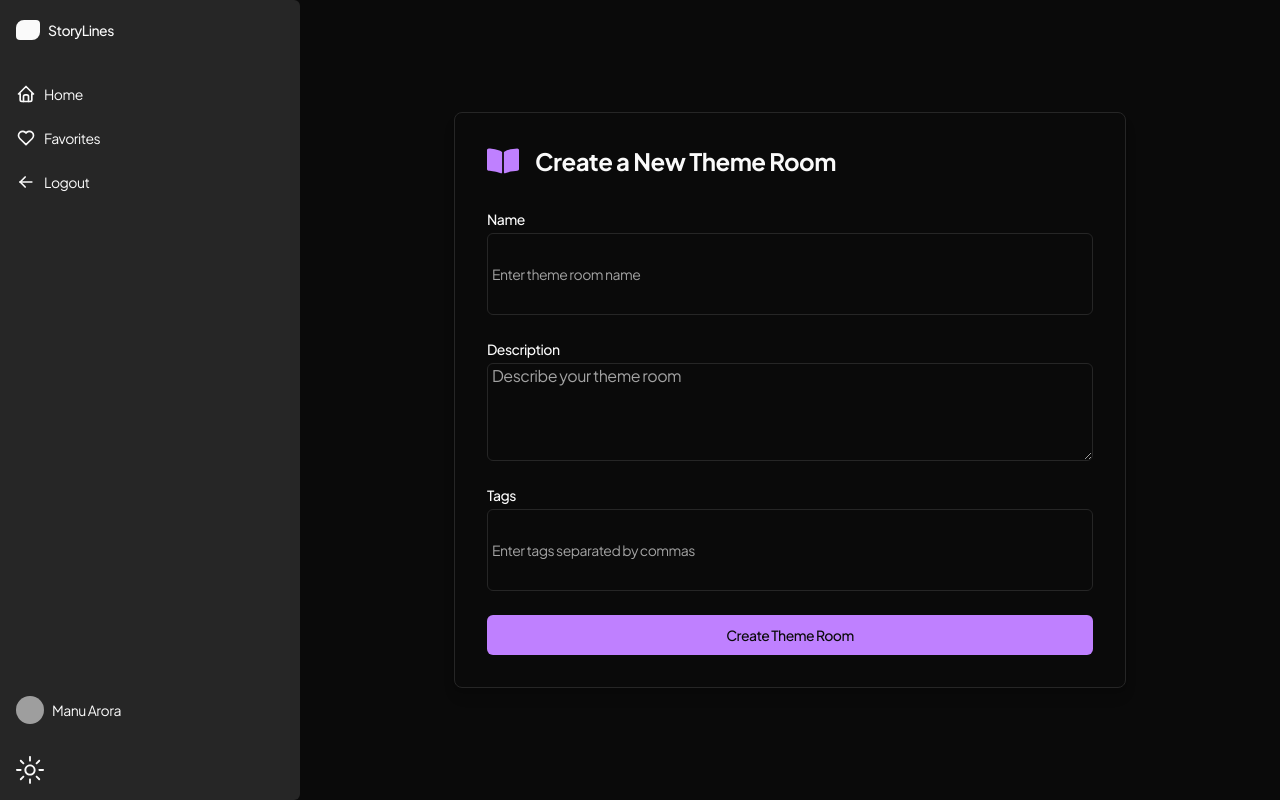
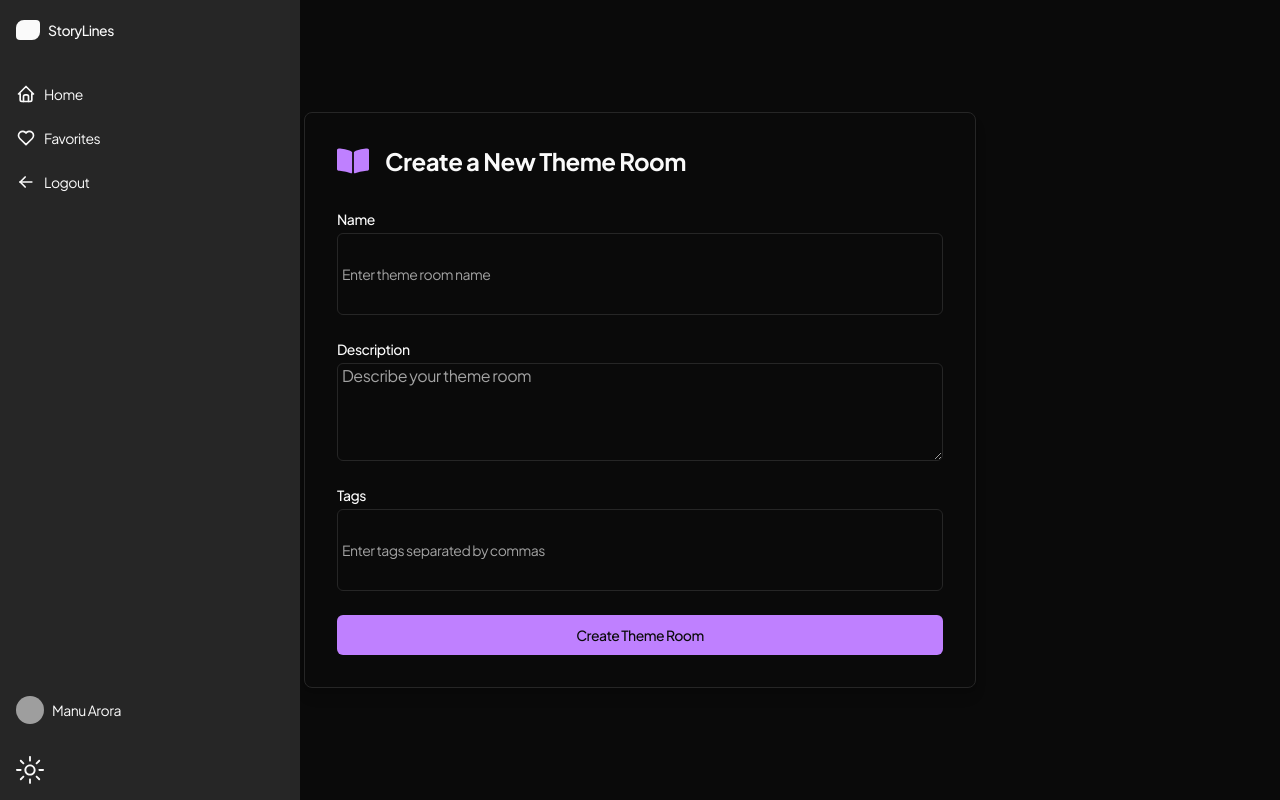
Before and after one commit to praneethravuri/storylines, a Next.js app: page /create-theme in a window 1280 px wide. Built offline with nearby package versions, Linux system fonts and the light colour scheme; grey boxes are pictures that could not be loaded.

Commit message:
Fix issue #1: Sidebar not fixed during page scroll

```diff
--- a/components/ui/sidebar.tsx
+++ b/components/ui/sidebar.tsx
@@ -89,7 +89,7 @@ export const DesktopSidebar = ({
     <>
       <motion.div
         className={cn(
-          "h-full px-4 py-4 hidden  md:flex md:flex-col bg-secondary w-[300px] flex-shrink-0 z-[1000]",
+          "fixed h-full px-4 py-4 hidden  md:flex md:flex-col bg-secondary w-[300px] flex-shrink-0 z-[1000]",
           className
         )}
         animate={{
```
